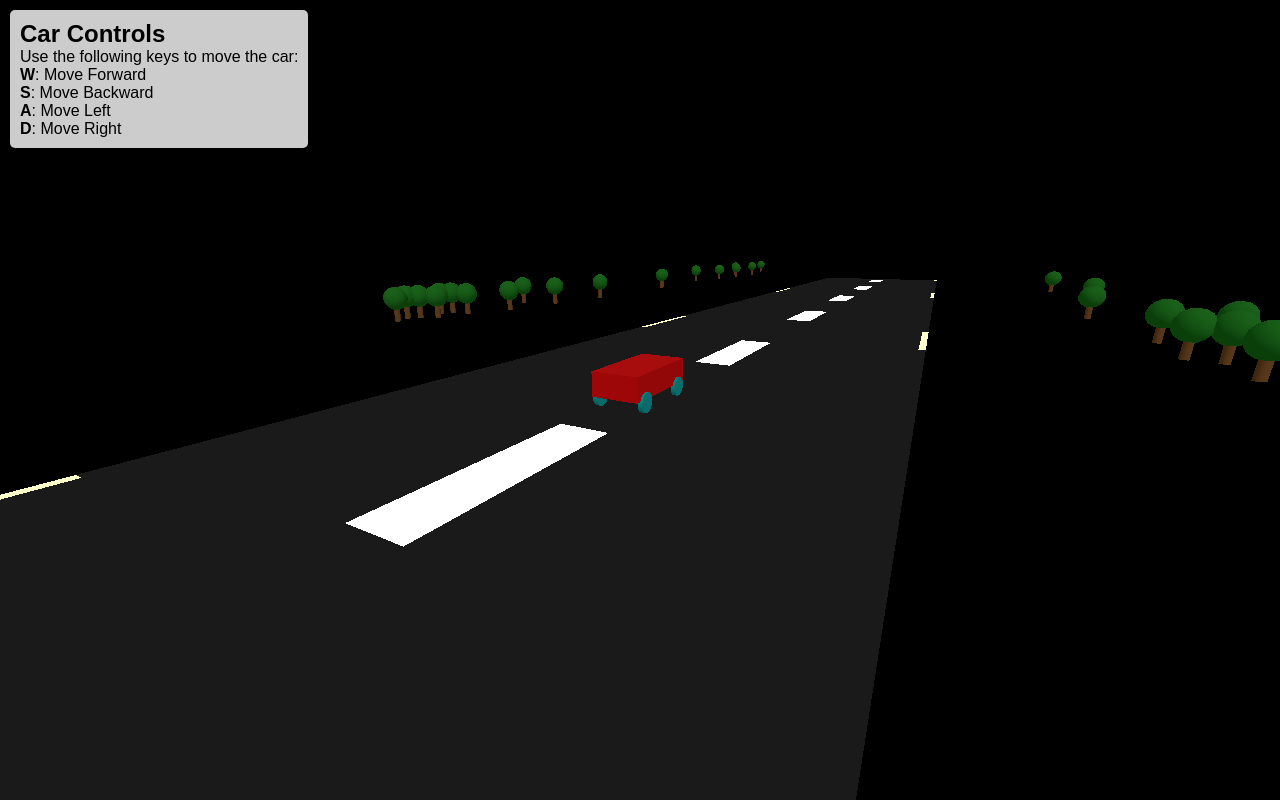
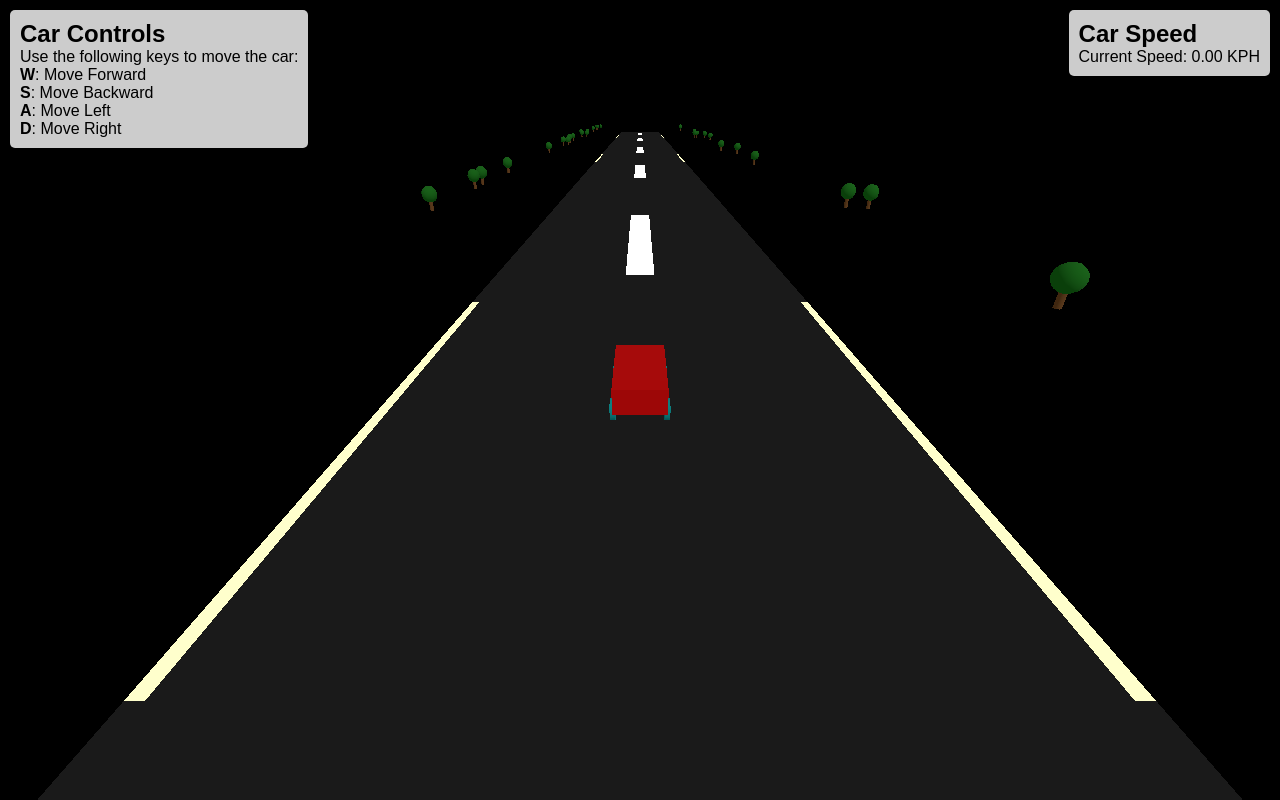
Before and after one commit to jenyashvartsman/car-driving, a website built with Vite: page index.html in a window 1280 px wide. Built offline with nearby package versions, Linux system fonts and the light colour scheme; animation ran at ten frames a second.

Commit message:
Add speed indicator and enhance car movement logic

```diff
--- a/index.html
+++ b/index.html
@@ -19,6 +19,12 @@
       </ul>
     </div>
 
+    <!-- car speed -->
+    <div class="speed-indicator">
+      <h2>Car Speed</h2>
+      <p>Current Speed: <span id="speed">0</span> KPH</p>
+    </div>
+
     <script type="module" src="/src/main.js"></script>
   </body>
 </html>
--- a/src/js/background.js
+++ b/src/js/background.js
@@ -3,10 +3,11 @@ import * as THREE from "three";
 export default class Background {
   constructor(scene, options = {}) {
     this.scene = scene;
-    this.speed = options.speed || 0.05;
+    this.speed = options.speed || 0.05; // fallback, but will be set dynamically
 
     // Make these global to the class
-    this.roadGeometry = new THREE.PlaneGeometry(10, 100);
+    this.roadLength = 300;
+    this.roadGeometry = new THREE.PlaneGeometry(10, this.roadLength);
     this.roadMaterial = new THREE.ShaderMaterial({
       uniforms: {
         time: { value: 0.0 },
@@ -54,21 +55,25 @@ export default class Background {
 
     // Add trees
     this.trees = [];
-    this.treeCount = 30;
-    this.roadLength = 100;
+    this.treeCount = 60;
     this.spawnTrees();
   }
 
-  update(delta) {
+  update(delta, carSpeed = null, carZ = 0) {
+    // Use carSpeed if provided, otherwise fallback to this.speed
+    const effectiveSpeed = carSpeed !== null ? carSpeed : this.speed;
     // Animate the road lines to simulate movement
-    this.material.uniforms.time.value += this.speed * delta;
+    this.material.uniforms.time.value += effectiveSpeed * delta;
 
-    // Move trees toward the camera
+    // Move the road mesh to follow the car's z position
+    this.road.position.z = carZ;
+
+    // Move trees toward the camera (relative to car)
     for (let tree of this.trees) {
-      tree.position.z += this.speed * 80 * delta;
-      if (tree.position.z > 5) {
-        // Reset tree to far end and place further from road
-        tree.position.z = -this.roadLength / 2 + Math.random() * 10;
+      tree.position.z += effectiveSpeed * 80 * delta;
+      // If tree is too far ahead of car, reset it far behind
+      if (tree.position.z > carZ + this.roadLength / 2) {
+        tree.position.z = carZ - this.roadLength / 2 + Math.random() * 10;
         tree.position.x =
           (Math.random() < 0.5 ? -1 : 1) * (10 + Math.random() * 2);
       }
--- a/src/js/car.js
+++ b/src/js/car.js
@@ -6,6 +6,13 @@ export default class Car {
     this.group = new THREE.Group();
     this.createBody();
     this.createWheels();
+
+    // Speed properties
+    this.speed = 0;
+    this.minSpeed = -0.1; // allow reverse, slower
+    this.maxSpeed = 0.2; // slower max speed
+    this.acceleration = 0.015;
+    this.deceleration = 0.01;
 
     // Listen to multiple keys pressed simultaneously
     this.keysPressed = {};
@@ -49,20 +56,50 @@ export default class Car {
   }
 
   updateMovement() {
-    const step = 0.1;
+    // Accelerate/decelerate
     if (this.keysPressed["w"]) {
-      this.group.position.z -= step;
+      this.speed += this.acceleration;
+    } else if (this.keysPressed["s"]) {
+      this.speed -= this.acceleration;
+    } else {
+      // Smoothly decelerate to zero
+      if (Math.abs(this.speed) > 0) {
+        if (this.speed > 0) {
+          this.speed -= this.deceleration;
+          if (this.speed < 0.01) this.speed = 0;
+        } else if (this.speed < 0) {
+          this.speed += this.deceleration;
+          if (this.speed > -0.01) this.speed = 0;
+        }
+      }
     }
-    if (this.keysPressed["s"]) {
-      this.group.position.z += step;
-    }
+    // Clamp speed
+    this.speed = Math.max(this.minSpeed, Math.min(this.maxSpeed, this.speed));
+
+    // Move forward/backward by speed
+    this.group.position.z -= this.speed;
+
+    // Expose stopped state for external use (e.g., background)
+    this.stopped = this.speed === 0;
+
+    // Left/right movement (instant, not speed-based)
+    const step = 0.08;
     if (this.keysPressed["a"]) {
       this.group.position.x -= step;
     }
     if (this.keysPressed["d"]) {
       this.group.position.x += step;
     }
-    // Clamp position to road width (-5 to 5)
-    this.group.position.x = Math.max(-5, Math.min(5, this.group.position.x));
+    // Clamp position to road width (-2.2 to 2.2)
+    this.group.position.x = Math.max(
+      -2.2,
+      Math.min(2.2, this.group.position.x)
+    );
+
+    // Update speed display in UI as KPH
+    const speedDisplay = document.getElementById("speed");
+    if (speedDisplay) {
+      speedDisplay.textContent = (this.speed * 500).toFixed(2);
+    }
   }
 }
--- a/src/main.js
+++ b/src/main.js
@@ -33,7 +33,7 @@ function init() {
   camera.lookAt(0, 0, 0);
 
   // view car from the side
-  camera.position.x = 5;
+  camera.position.y = 5;
   camera.lookAt(car.getObject3D().position);
 
   // add light
@@ -51,12 +51,13 @@ function init() {
   }
   animate();
 
-  // animate background
+  // animate background only when car is moving
   const clock = new THREE.Clock();
   function animateBackground() {
     requestAnimationFrame(animateBackground);
     const delta = clock.getDelta();
-    background.update(delta);
+    // Pass car's z position so road follows car
+    background.update(delta, car.speed, car.getObject3D().position.z);
   }
   animateBackground();
 
@@ -66,4 +67,17 @@ function init() {
     camera.updateProjectionMatrix();
     renderer.setSize(window.innerWidth, window.innerHeight);
   });
+
+  // handle camera follow car
+  function updateCamera() {
+    requestAnimationFrame(updateCamera);
+    camera.position.z +=
+      (car.getObject3D().position.z + 9 - camera.position.z) * 0.05;
+    // Smoothly follow the car's x position
+    camera.position.x +=
+      (car.getObject3D().position.x - camera.position.x) * 0.05;
+    camera.lookAt(car.getObject3D().position);
+    // block camera going back too far
+  }
+  updateCamera();
 }
--- a/src/style/style.css
+++ b/src/style/style.css
@@ -14,6 +14,18 @@
   font-family: Arial, sans-serif;
   z-index: 1;
 }
+
+.speed-indicator {
+  position: absolute;
+  top: 10px;
+  right: 10px;
+  background: rgba(255, 255, 255, 0.8);
+  padding: 10px;
+  border-radius: 5px;
+  font-family: Arial, sans-serif;
+  z-index: 1;
+}
+
 canvas {
   display: block;
 }
```
